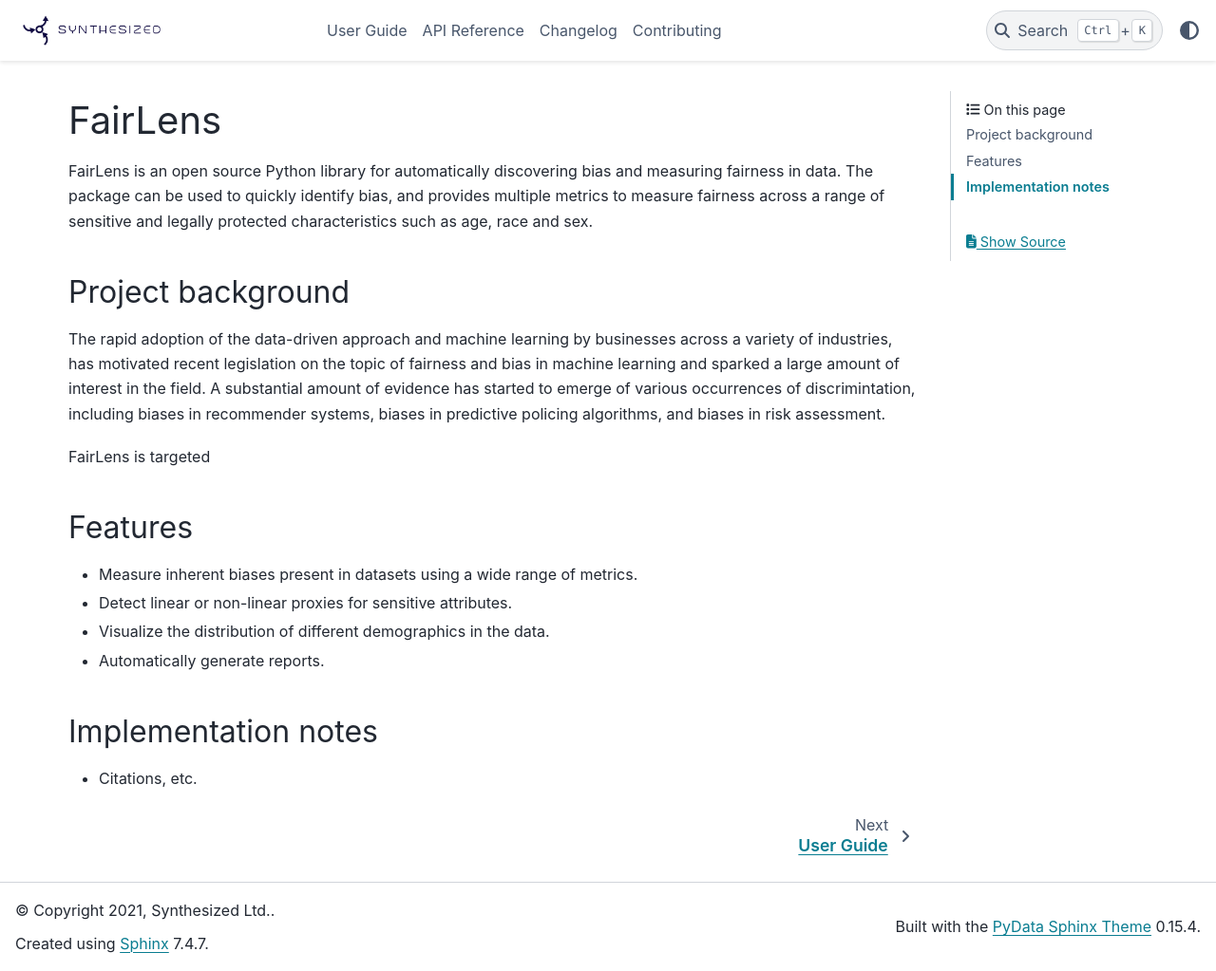
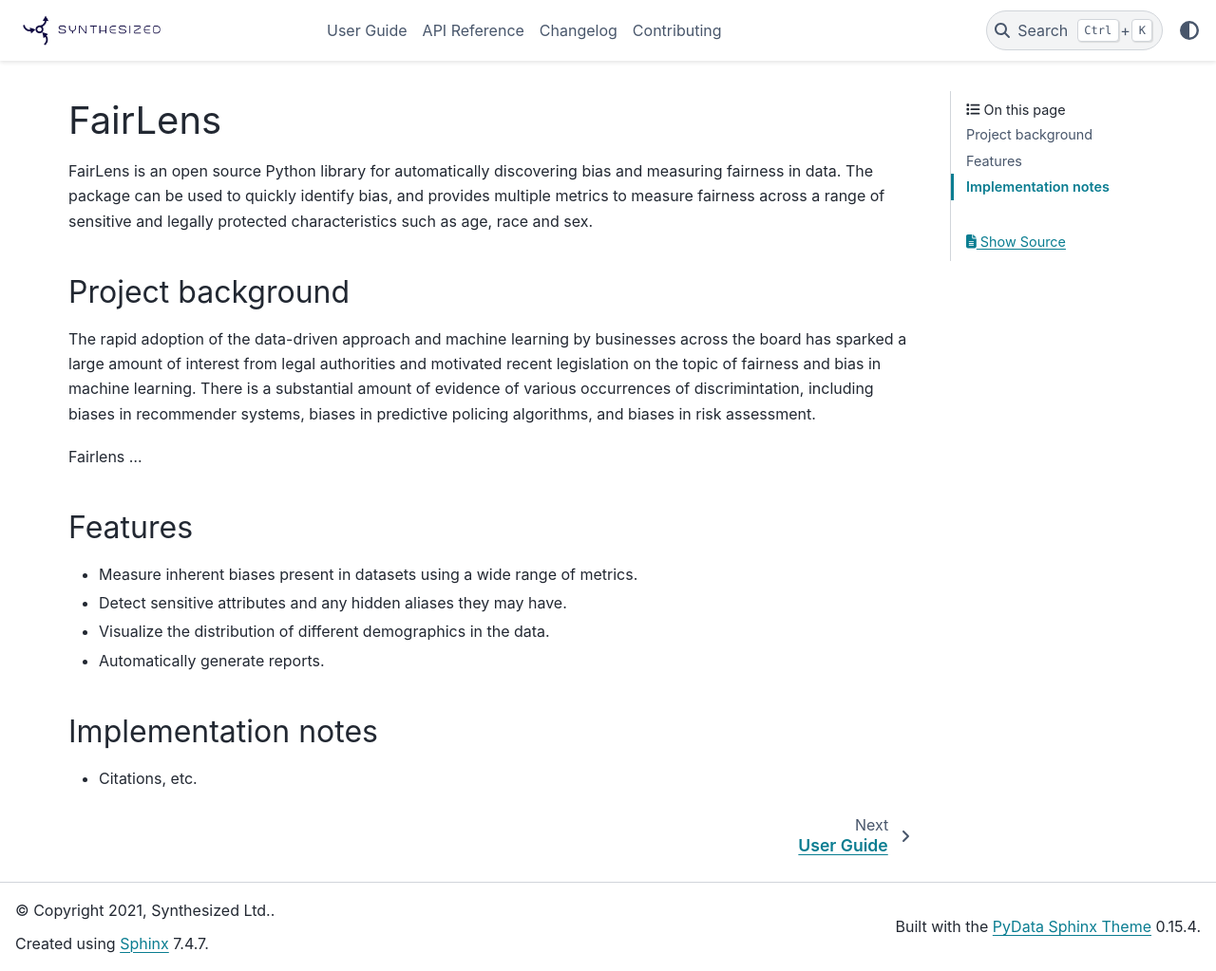
Before and after one commit to synthesized-io/fairlens, a Sphinx documentation site: the page built from docs/index.rst, in a window 1280 px wide and 1023 px high. Shown: the whole window at 95% size. Built offline with Sphinx 7.4.7 and the PyData theme 0.15.4, drawn with Linux system fonts in a browser that asks for light colours.

Commit message:
update docs

```diff
--- a/docs/index.rst
+++ b/docs/index.rst
@@ -8,20 +8,19 @@ FairLens is an open source Python library for automatically discovering bias and
 Project background
 ==================
 
-The rapid adoption of the data-driven approach and machine learning by businesses across a variety of industries, has motivated
-recent legislation on the topic of fairness and bias in machine learning and sparked a large amount of interest in the field.
-A substantial amount of evidence has started to emerge of various occurrences of discrimintation, including biases
-in recommender systems, biases in predictive policing algorithms, and biases in risk assessment.
+The rapid adoption of the data-driven approach and machine learning by businesses across the board has sparked a large amount of
+interest from legal authorities and motivated recent legislation on the topic of fairness and bias in machine learning.
+There is a substantial amount of evidence of various occurrences of discrimintation, including biases in recommender systems,
+biases in predictive policing algorithms, and biases in risk assessment.
 
 
-FairLens is targeted
-
+Fairlens ...
 
 Features
 ========
 
 * Measure inherent biases present in datasets using a wide range of metrics.
-* Detect linear or non-linear proxies for sensitive attributes.
+* Detect sensitive attributes and any hidden aliases they may have.
 * Visualize the distribution of different demographics in the data.
 * Automatically generate reports.
 
```
Also changed, not shown: docs/user_guide/metrics.rst (+0 -7 lines), docs/user_guide/scorer.rst (line endings or trailing spaces), 1 other file.
